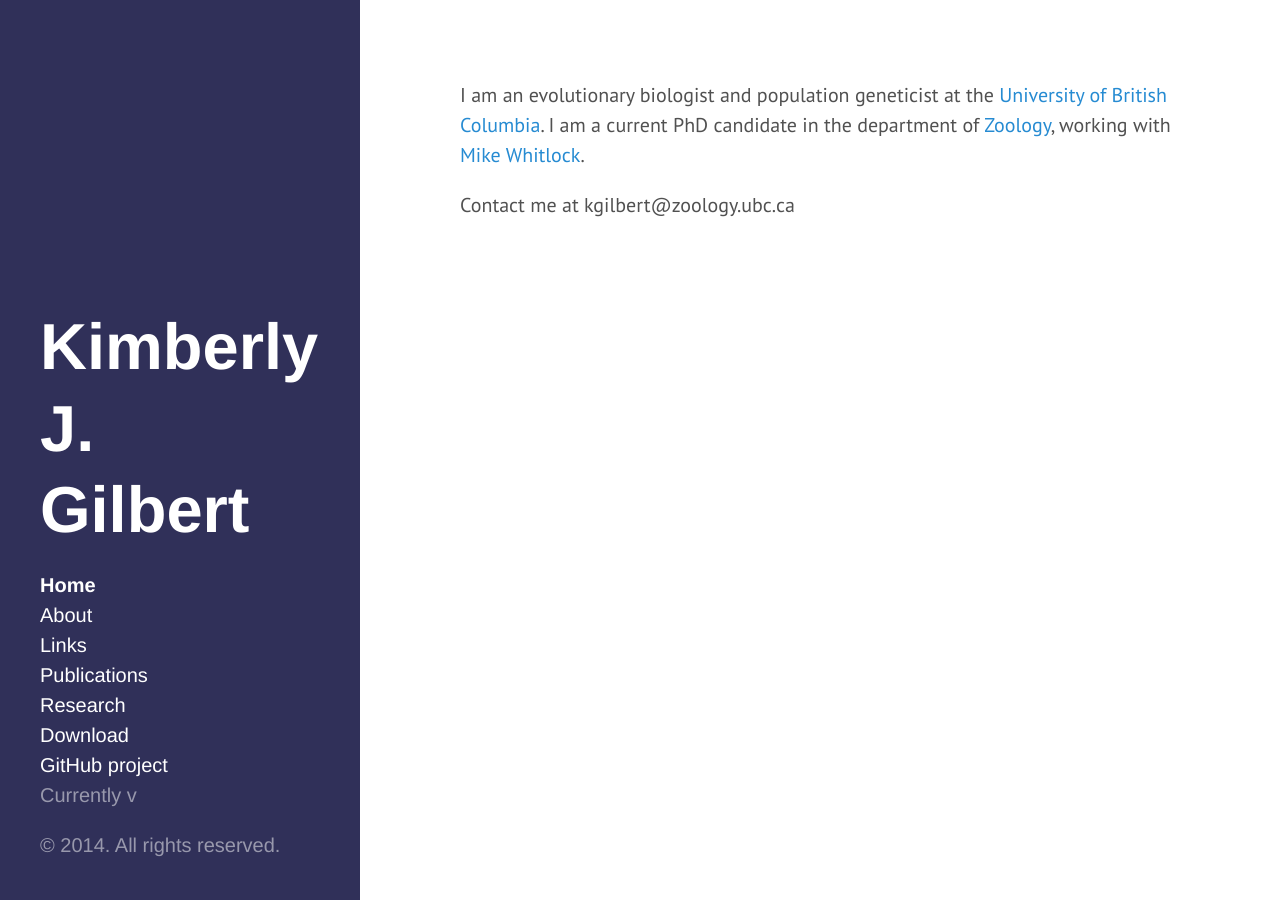
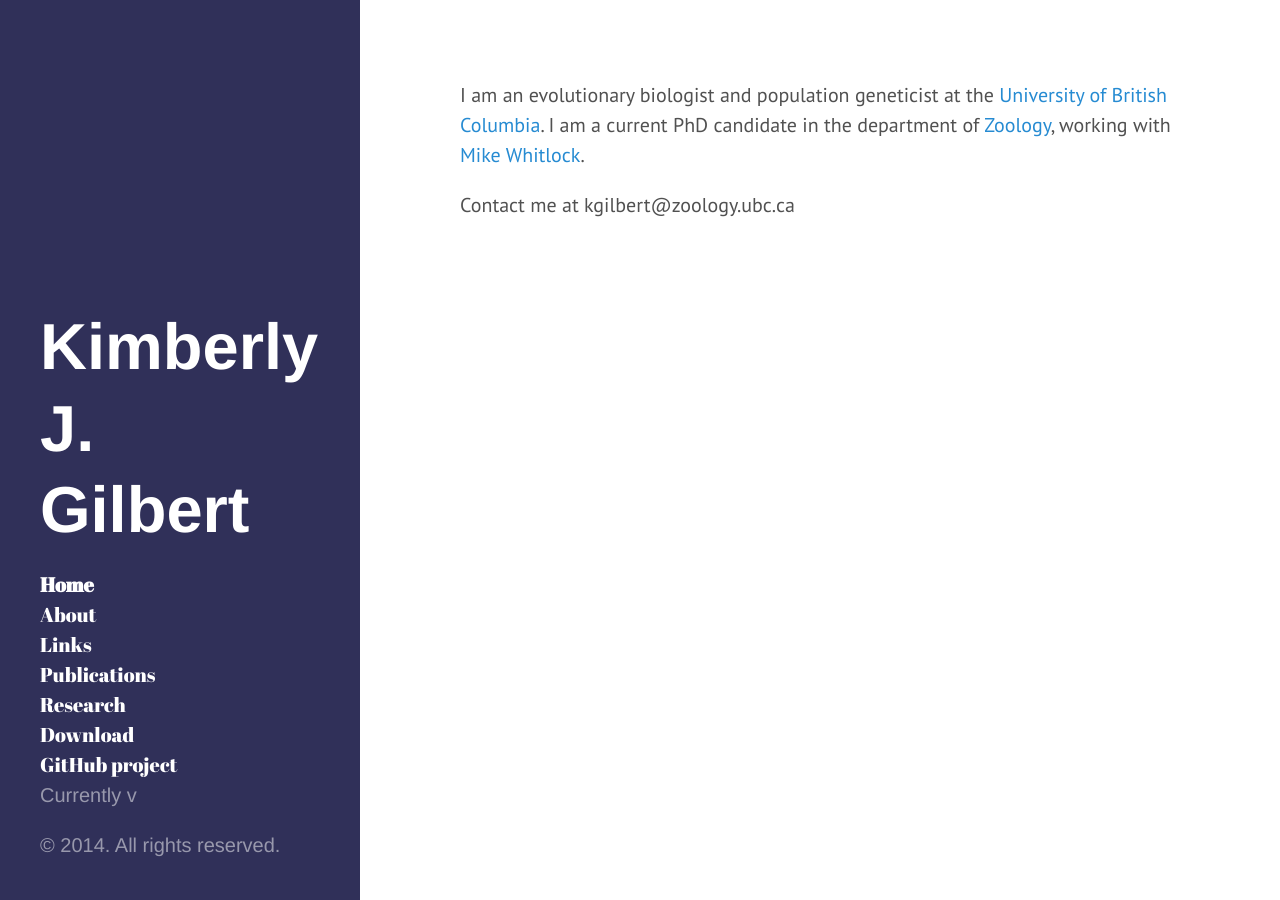
Before and after one commit to kjgilbert/kjgilbert.github.io, a Jekyll site: the page built from index.md, in a window 1280 px wide. Built offline with Jekyll 4.4.1, drawn with Linux system fonts in a browser that asks for light colours; Markdown is read by kramdown in place of the engine named in the settings.

Commit message:
playing with fonts

```diff
--- a/public/css/hyde.css
+++ b/public/css/hyde.css
@@ -78,7 +78,7 @@ html {
 /* Sidebar links */
 .sidebar a {
   color: #fff;
-  font-family: "Helvetica Neue", sans-serif; /* I edited this */
+  font-family: "Abril Fatface", serif; /* I edited this */
 }
 
 /* About section */
@@ -86,7 +86,7 @@ html {
   color: #fff;
   margin-top: 0;
   /*font-family: "Abril Fatface", serif;*/
-  font-family: "Helvetica Neue", sans-serif; /* I edited this */
+  font-family: "Helvetica Neue", sans-serif; /* THIS ONE CHANGES THE MAIN TITLE FONT */
   font-size: 3.25rem;
 }
 
```
